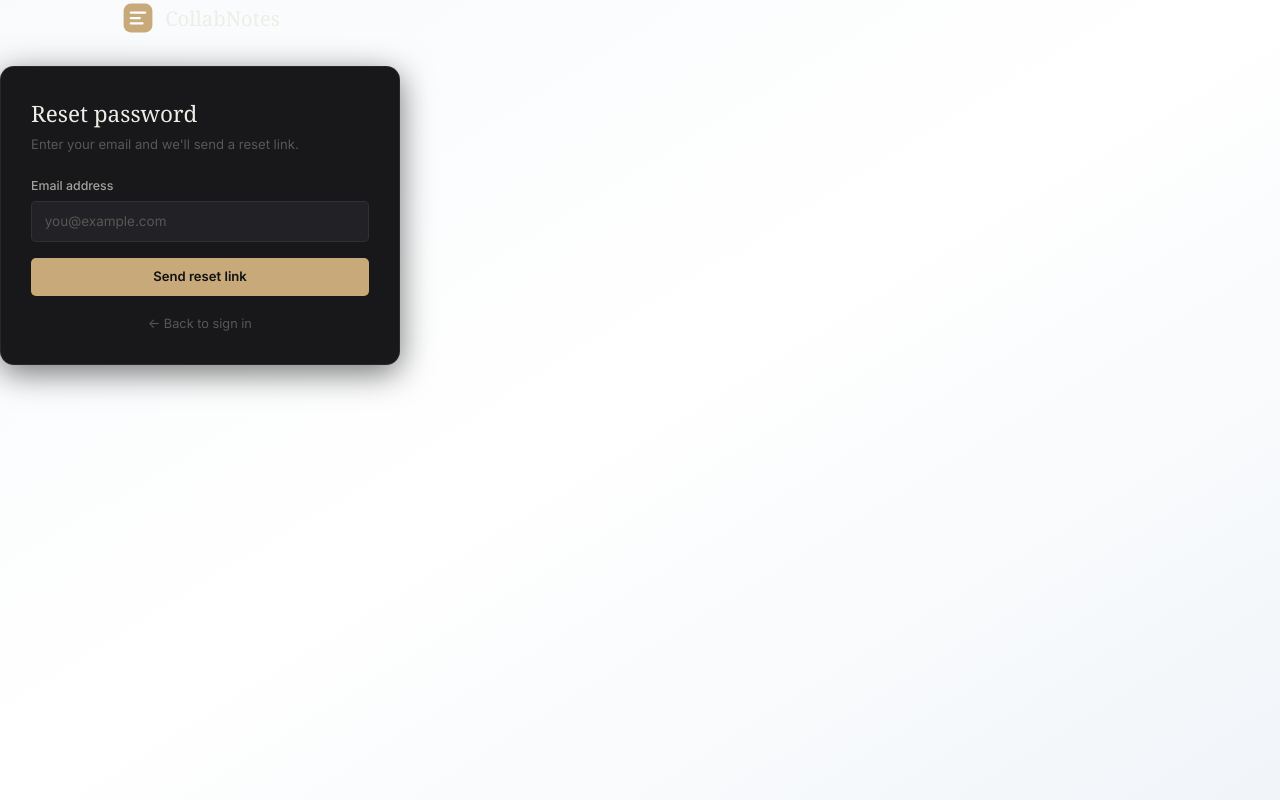
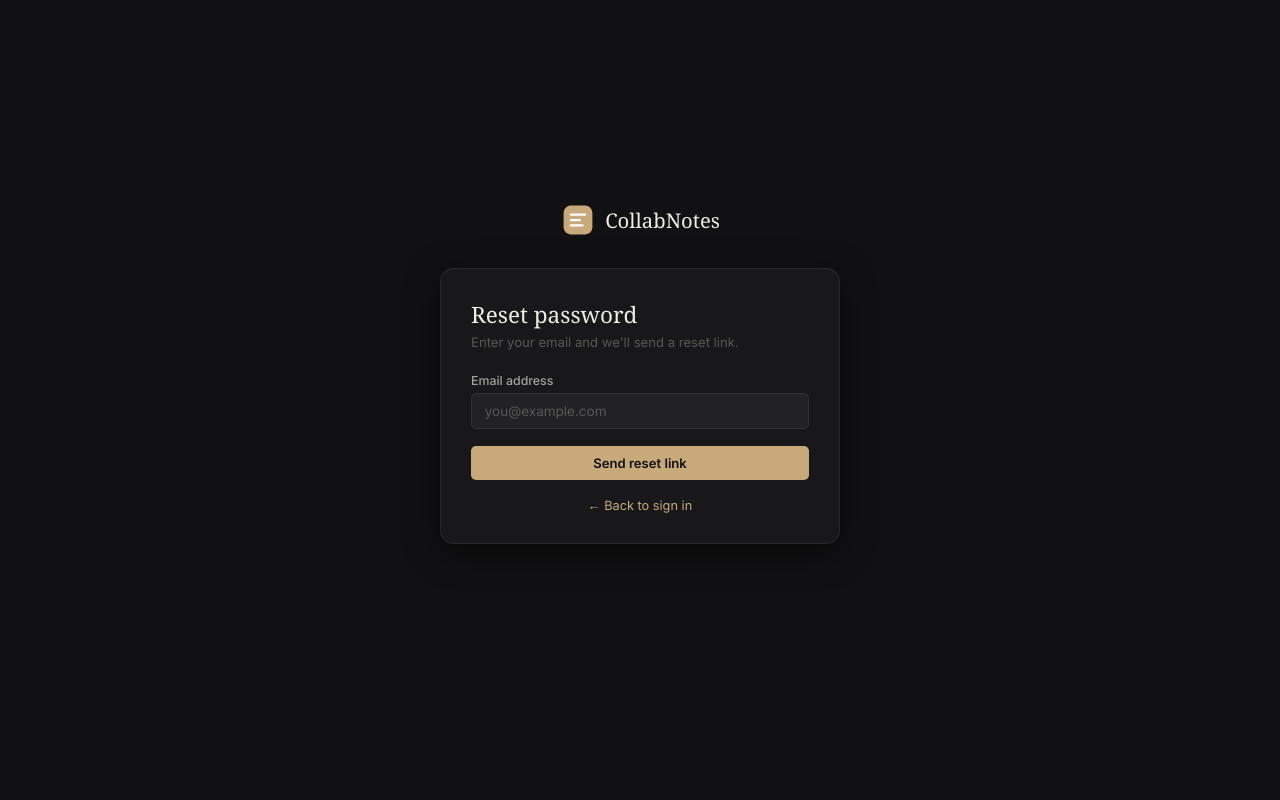
Before and after one commit to AgbogidiRhunor/collabnotes, a Django app: page /password-reset/ in a window 1280 px wide. Run offline with Django 5.2, Linux system fonts and the light colour scheme; some libraries are stand-ins or nearby versions.

Commit message:
fix: restore auth page layout and remove Tailwind conflicts

```diff
--- a/templates/base.html
+++ b/templates/base.html
@@ -6,56 +6,19 @@
     <meta name="viewport" content="width=device-width, initial-scale=1.0">
     <title>{% block title %}CollabNotes - Write together. Think better.{% endblock %}</title>
     <meta name="description" content="Real-time collaborative notes for teams, students, and creators.">
+
     <link rel="preconnect" href="https://fonts.googleapis.com">
     <link rel="preconnect" href="https://fonts.gstatic.com" crossorigin>
     <link href="https://fonts.googleapis.com/css2?family=Inter:wght@300;400;500;600;700;800&display=swap" rel="stylesheet">
 
-    <!-- Tailwind CSS CDN -->
-    <script src="https://cdn.tailwindcss.com"></script>
-
-    <!-- Custom Tailwind Configuration -->
-    <script>
-        tailwind.config = {
-            theme: {
-                extend: {
-                    fontFamily: {
-                        'sans': ['Inter', 'system-ui', '-apple-system', 'sans-serif'],
-                    },
-                    colors: {
-                        'brand': {
-                            50: '#f0fdf4',
-                            100: '#dcfce7',
-                            200: '#bbf7d0',
-                            300: '#86efac',
-                            400: '#4ade80',
-                            500: '#22c55e',
-                            600: '#16a34a',
-                            700: '#15803d',
-                            800: '#166534',
-                            900: '#14532d',
-                        }
-                    },
-                    animation: {
-                        'float': 'float 6s ease-in-out infinite',
-                        'pulse-slow': 'pulse 3s ease-in-out infinite',
-                    },
-                    keyframes: {
-                        float: {
-                            '0%, 100%': { transform: 'translateY(0px)' },
-                            '50%': { transform: 'translateY(-20px)' },
-                        }
-                    }
-                }
-            }
-        }
-    </script>
-
-    <!-- Existing custom CSS (dark theme) for authenticated pages -->
+    <!-- ✅ Only your custom CSS (no Tailwind here) -->
     <link rel="stylesheet" href="{% static 'css/style.css' %}">
 
     {% block extra_head %}{% endblock %}
 </head>
-<body class="{% block body_class %}bg-gradient-to-br from-slate-50 via-white to-slate-100 font-sans antialiased{% endblock %}">
+
+<!-- ✅ Removed Tailwind body classes -->
+<body>
 
 {% block navigation %}
   {% if user.is_authenticated %}
@@ -68,10 +31,12 @@
         </svg>
         <span>CollabNotes</span>
       </a>
+
       <div class="nav-links">
         <a href="{% url 'notes:list' %}" class="nav-link {% block nav_notes %}{% endblock %}">Notes</a>
         <a href="{% url 'workspaces:list' %}" class="nav-link {% block nav_workspaces %}{% endblock %}">Workspaces</a>
       </div>
+
       <div class="nav-actions">
         <div class="nav-user">
           <span class="avatar">{{ user.get_initials }}</span>
@@ -95,11 +60,11 @@
 
 {% include 'includes/messages.html' %}
 
-<main class="{% block main_class %}{% endblock %}">
+<!-- ✅ FIXED: restored .main class -->
+<main class="main {% block main_class %}{% endblock %}">
   {% block content %}{% endblock %}
 </main>
 
-<!-- Smooth scroll script -->
 <script>
 document.querySelectorAll('a[href^="#"]').forEach(anchor => {
     anchor.addEventListener('click', function (e) {
```
Lines whose indentation alone changed are shown as unchanged.
